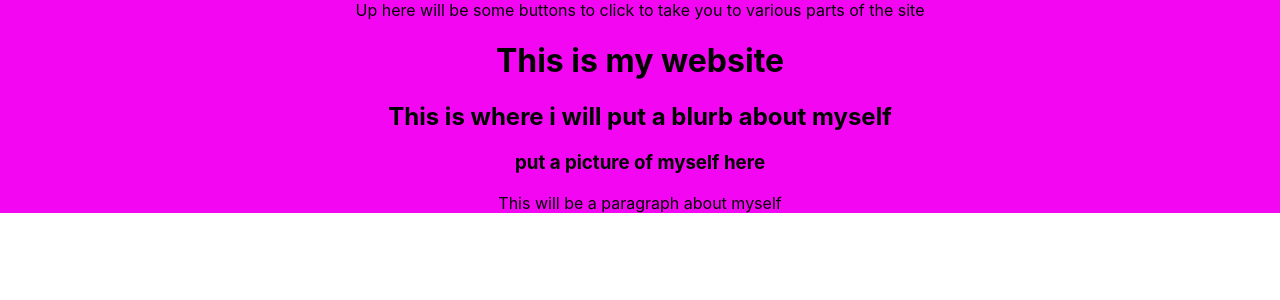
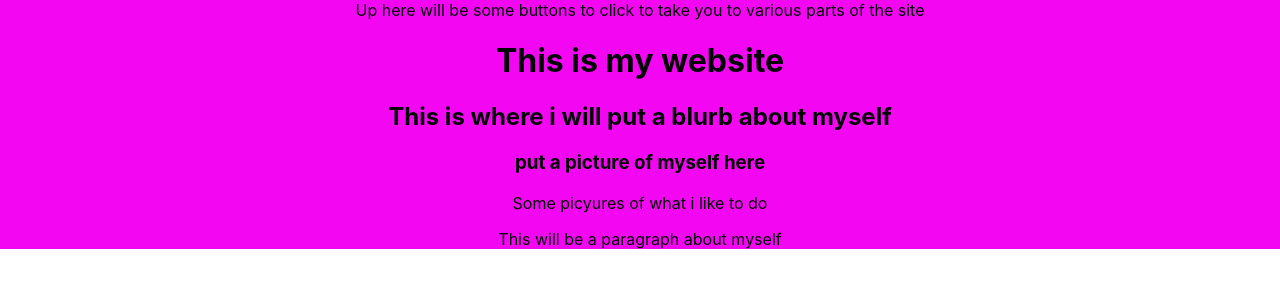
Before and after one commit to ghesketh76/personal-website, a React (Create React App) app: page / in a window 1280 px wide. Shown: the top 300 px of the page. Built offline with nearby package versions, Linux system fonts and the light colour scheme.

Commit message:
few add ons

```diff
--- a/src/App.js
+++ b/src/App.js
@@ -8,6 +8,7 @@ function App() {
       <h1>This is my website</h1>
       <h2>This is where i will put a blurb about myself</h2>
       <h3>put a picture of myself here</h3>
+      <p>Some picyures of what i like to do</p>
       <p>This will be a paragraph about myself</p>
     </div>
   );
--- a/src/pages/Portfolio.js
+++ b/src/pages/Portfolio.js
@@ -8,6 +8,7 @@ export default function Portfolio() {
                 <li>project 2</li>
                 <li>project 3</li>
             </ul>
+            <p>Project description</p>
         </div>
     )
 }
```
